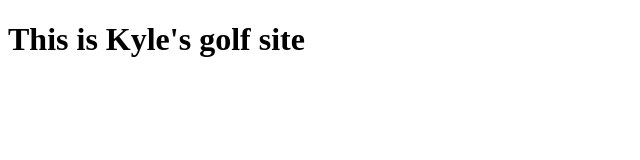
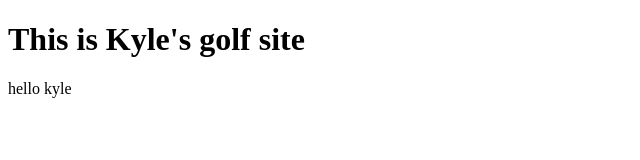
Before and after one commit to kpulek/site, a plain HTML site: page index.html in a window 1280 px wide. Shown: the full height of the page, 0-640 px from the left. Drawn offline with Linux system fonts and the light colour scheme.

Commit message:
Update index.html

```diff
--- a/index.html
+++ b/index.html
@@ -6,6 +6,7 @@
 
 <body>
     <h1>This is Kyle's golf site</h1>
+     <p> hello kyle </p>
 </body>
 
 </html>
```
